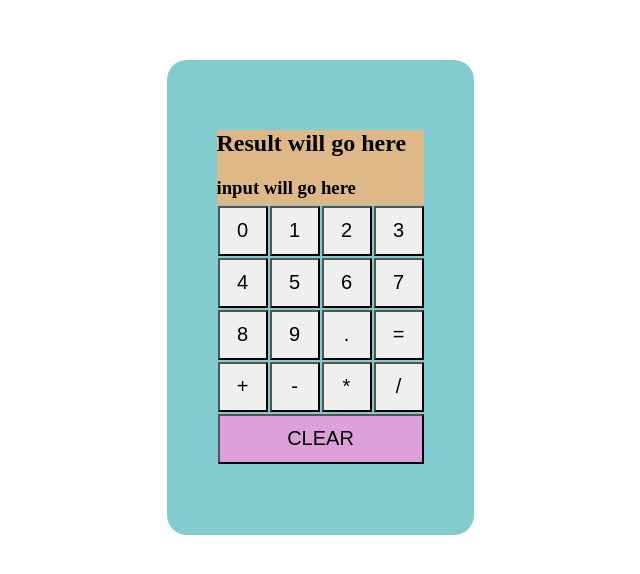
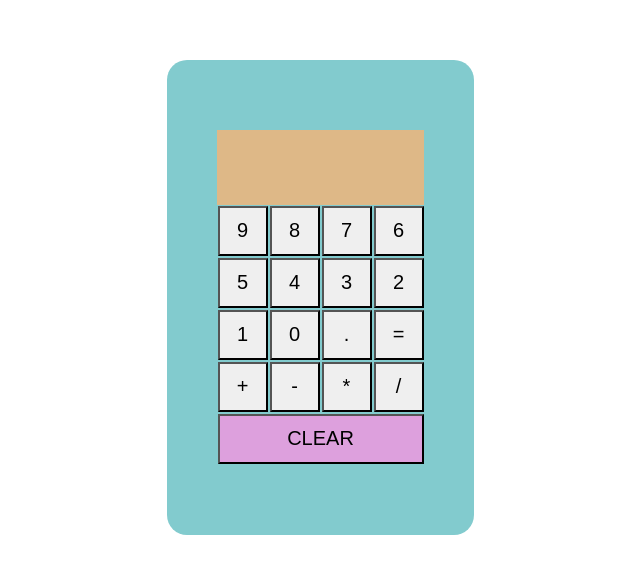
Before and after one commit to VPilipenko334/GoSchoolBox-coding-challenge, a React (Create React App) app: page / in a window 1280 px wide. Shown: the part 190-764 px from the top of the page, without its empty margins (320-960 px from the left). Built offline with nearby package versions, Linux system fonts and the light colour scheme; the HTML template or start-up script is replaced by a standard one.

Commit message:
threaded through result and input props

```diff
--- a/src/App.js
+++ b/src/App.js
@@ -1,4 +1,4 @@
-import { userState } from 'react';
+import { useState } from 'react';
 
 import Result from "./result";
 import "./buttons.css";
@@ -6,10 +6,8 @@ import "./result.css";
 
 function App() {
 
-
-
-
-
+  const [input, setInput] = useState("")
+  const [result, setResult] = useState("")
 
   const allDigits = () => {
     let array = [];
@@ -20,8 +18,8 @@ function App() {
       )
     }
 
-    // return array.reverse();
-    return array;
+    return array.reverse();
+    // return array;
   }
 
   return (
--- a/src/result.js
+++ b/src/result.js
@@ -1,21 +1,14 @@
-import React from "react";
 import "./result.css"
 
-class Result extends React.Component {
-    constructor (props) {
-        super(props);
-
-    }
-
-    render() {
+const Result = ({result, input}) => {
     return (
         <div className="results-wrapper">
             <div className="result">
-                    <h2>Result will go here</h2>
+                <h2>{result}</h2>
 
 
                 <div className="input-wrapper">
-                        <h3>input will go here</h3>
+                    <h3>{input}</h3>
                 </div>
 
             </div>
@@ -23,6 +16,4 @@ class Result extends React.Component {
     )
 }
 
-}
-
 export default Result;
```
Lines whose indentation alone changed are shown as unchanged.
